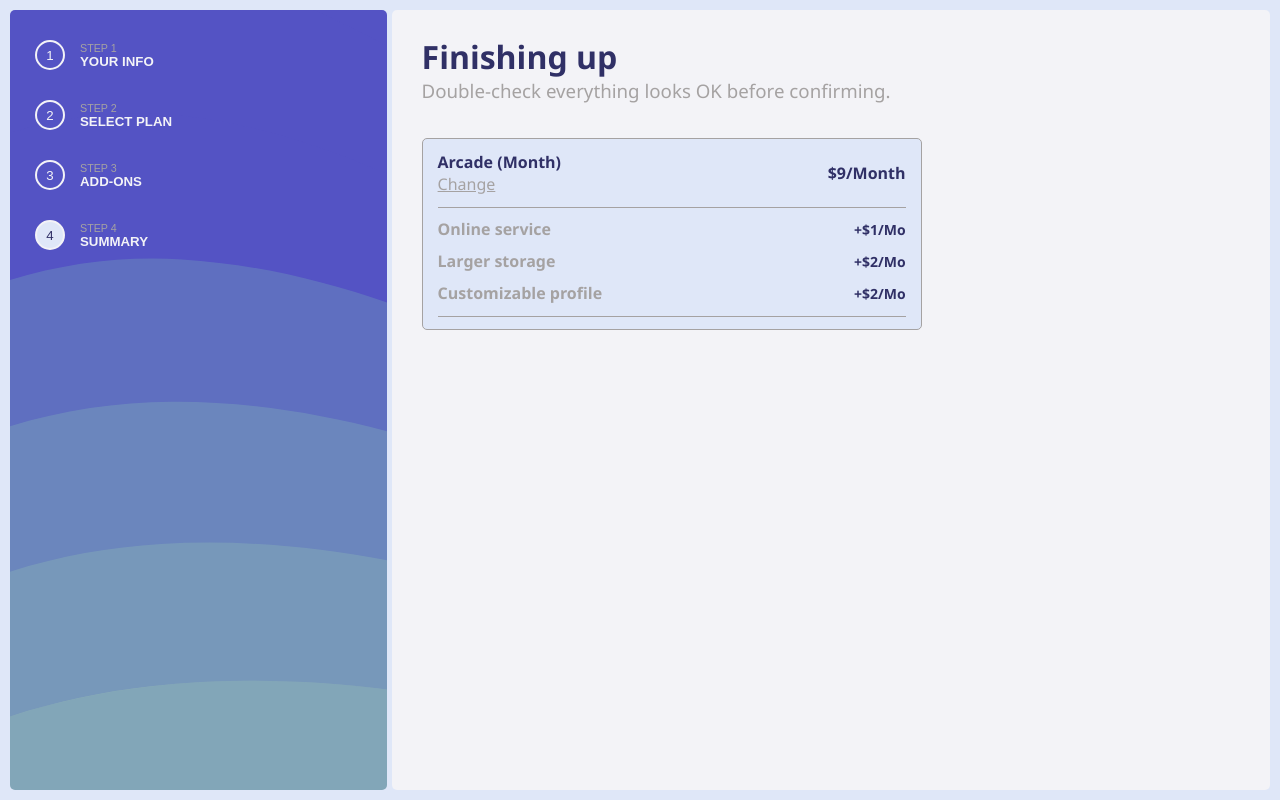
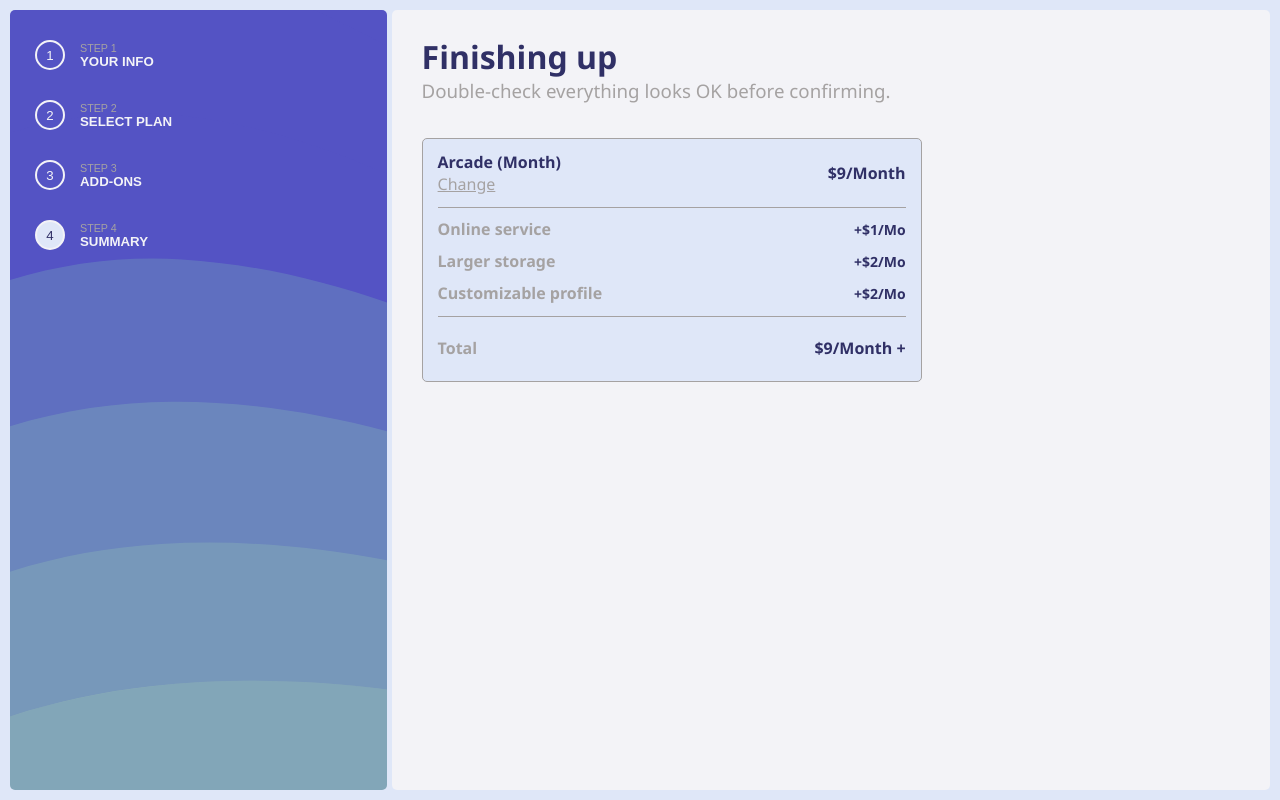
Before and after one commit to tomasleggire/Multi-Step-form-ts-react, a React (Create React App) app: page / in a window 1280 px wide. Built offline with nearby package versions, Linux system fonts and the light colour scheme.

Commit message:
total semi added

```diff
--- a/src/containers/Finishing.tsx
+++ b/src/containers/Finishing.tsx
@@ -51,6 +51,12 @@ export default function Finishing(props: MyProps) {
           }
         })}
       </div>
+      <div className="total-price-container">
+        <span className="total-price-date">Total</span>
+        <span className="total-price-bill">
+          ${props.fullOrder.planValue.value}/{props.fullOrder.planValue.date} +
+        </span>
+      </div>
     </div>
   );
 }
--- a/src/styles/Finishing.css
+++ b/src/styles/Finishing.css
@@ -59,3 +59,21 @@
   color: var(--principal-text);
   font-weight: 700;
 }
+
+.total-price-container {
+  margin-top: 10px;
+  padding: 10px 0;
+  display: flex;
+  justify-content: space-between;
+  align-items: center;
+}
+
+.total-price-date {
+  color: var(--gray);
+  font-weight: 600;
+}
+
+.total-price-bill {
+  color: var(--principal-text);
+  font-weight: 700;
+}
```
